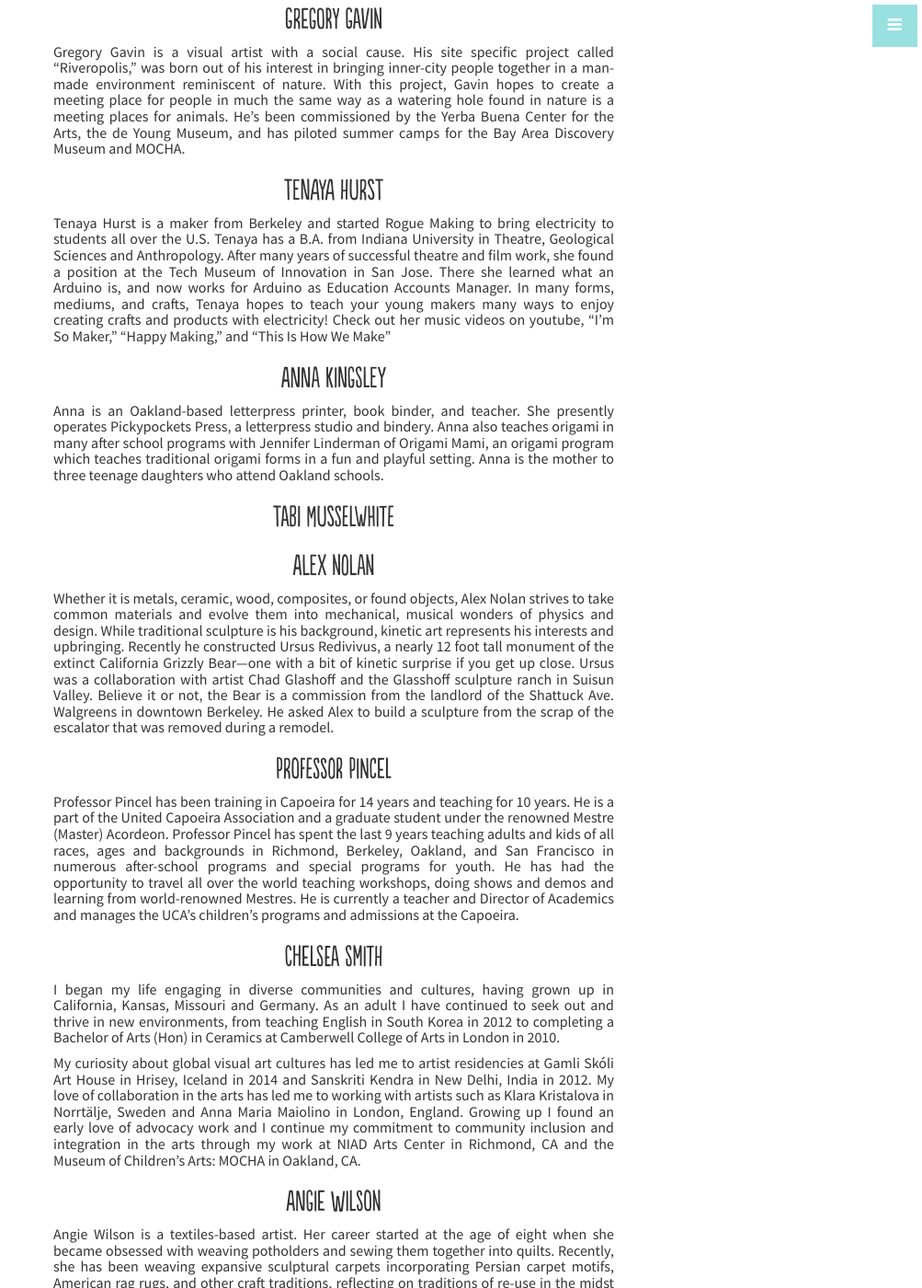
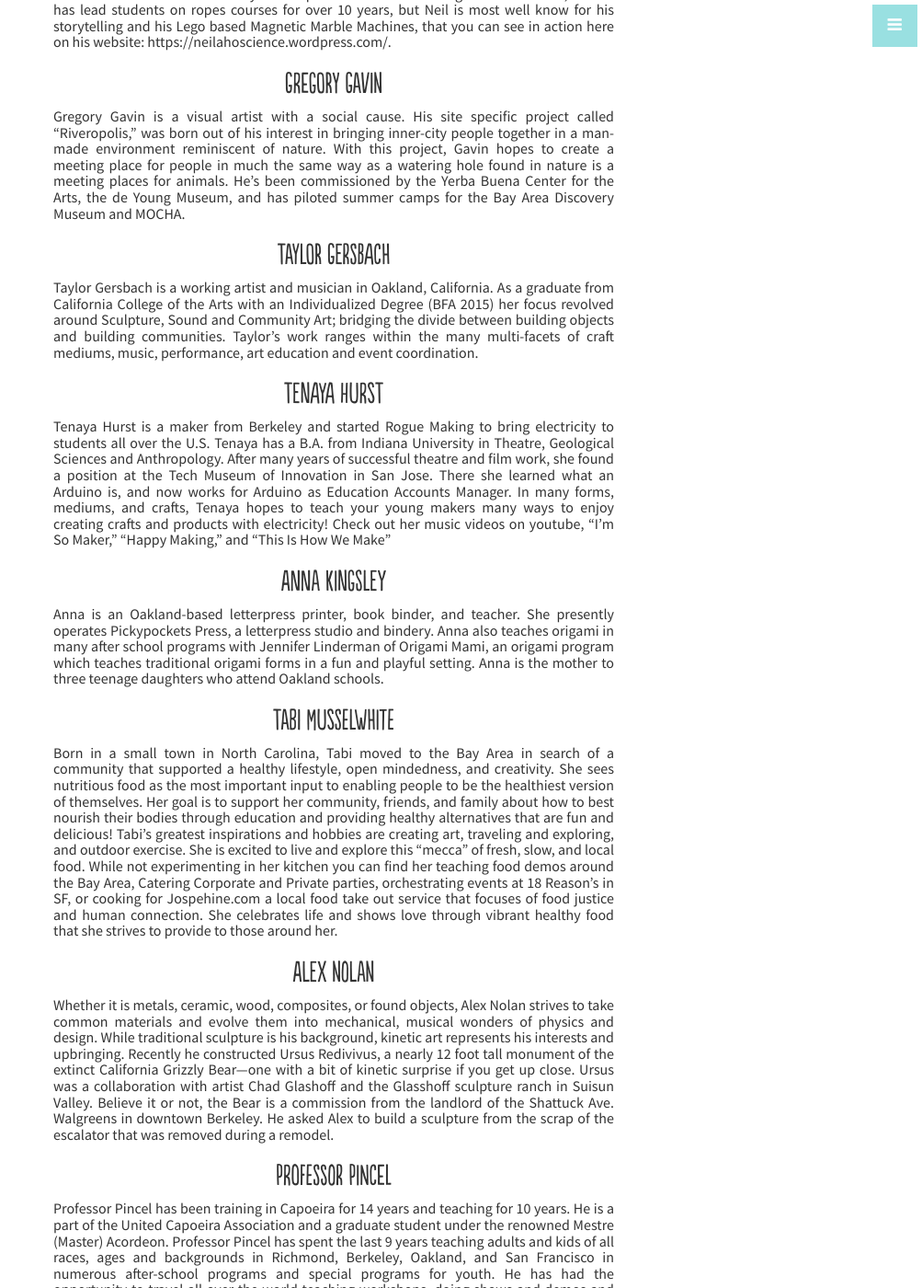
Before and after one commit to camp925/camp925.github.io, a Jekyll site: the page built from _posts/who/2015-12-09-Charity.md, in a window 1280 px wide and 1400 px high, scrolled down 778 px. Shown: the whole window at 92% size, without its empty margins (277-1280 px from the left). Built offline with Jekyll 4.4.1, drawn with Linux system fonts in a browser that asks for light colours; some of the changed text lies outside the part shown.

Commit message:
who update

```diff
--- a/_posts/who/2015-12-09-Charity.md
+++ b/_posts/who/2015-12-09-Charity.md
@@ -13,8 +13,7 @@
 **_Co-Founder/Owner & Project Curator:_** Corey is an artist and an entrepreneur. In addition to her work at CAMP 510, Corey is a realtor with Orange Door Properties at Red Oak Realty. Corey has a background in art and event planning, and volunteers as one of the producers of the East Bay Mini Maker Faire. She sometimes gets to work (play) as a Production Designer for independent films and she performs as part of the all-women musical ensemble, Toychestra. Corey and her son Benjamin live in Oakland with their dog, Firebolt.
 
 ## Iris Haas-Biel
-**_Site Director:_**
-
+**_Site Director:_** Iris is an artist and teacher currently working at Black Pine Circle School In Berkeley. A recent graduate of Hampshire College, she received a B.A. in Latin American politics with a focus on oral history and Cuba studies. An actress and comedian, Iris helps run the multimedia performance space "The Hole" in Oakland. She has many years of Maker Camp experience and believes the best projects to be the messiest ones.
 
 
 ## Neil Aho
@@ -25,6 +24,9 @@
 Gregory Gavin is a visual artist with a social cause. His site specific project called “Riveropolis,” was born out of his interest in bringing inner-city people together in a man-made environment reminiscent of nature. With this project, Gavin hopes to create a meeting place for people in much the same way as a watering hole found in nature is a meeting places for animals. He’s been commissioned by the Yerba Buena Center for the Arts, the de Young Museum, and has piloted summer camps for the Bay Area Discovery Museum and MOCHA.
 
 
+## Taylor Gersbach
+Taylor Gersbach is a working artist and musician in Oakland, California. As a graduate from California College of the Arts with an Individualized Degree (BFA 2015) her focus revolved around Sculpture, Sound and Community Art; bridging the divide between building objects and building communities. Taylor's work ranges within the many multi-facets of craft mediums, music, performance, art education and event coordination.
+
 
 ## Tenaya Hurst
 Tenaya Hurst is a maker from Berkeley and started Rogue Making to bring electricity to students all over the U.S. Tenaya has a B.A. from Indiana University in Theatre, Geological Sciences and Anthropology. After many years of successful theatre and film work, she found a position at the Tech Museum of Innovation in San Jose. There she learned what an Arduino is, and now works for Arduino as Education Accounts Manager. In many forms, mediums, and crafts, Tenaya hopes to teach your young makers many ways to enjoy creating crafts and products with electricity! Check out her music videos on youtube, “I’m So Maker,” “Happy Making,” and “This Is How We Make”
@@ -34,7 +36,7 @@
 
 
 ## Tabi Musselwhite
-
+Born in a small town in North Carolina, Tabi moved to the Bay Area in search of a community that supported a healthy lifestyle, open mindedness, and creativity. She sees nutritious food as the most important input to enabling people to be the healthiest version of themselves. Her goal is to support her community, friends, and family about how to best nourish their bodies through education and providing healthy alternatives that are fun and delicious! Tabi's greatest inspirations and hobbies are creating art, traveling and exploring, and outdoor exercise. She is excited to live and explore this "mecca" of fresh, slow, and local food. While not experimenting in her kitchen you can find her teaching food demos around the Bay Area, Catering Corporate and Private parties, orchestrating events at 18 Reason's in SF, or cooking for Jospehine.com a local food take out service that focuses of food justice and human connection. She celebrates life and shows love through vibrant healthy food that she strives to provide to those around her.
 
 
 ## Alex Nolan
```
